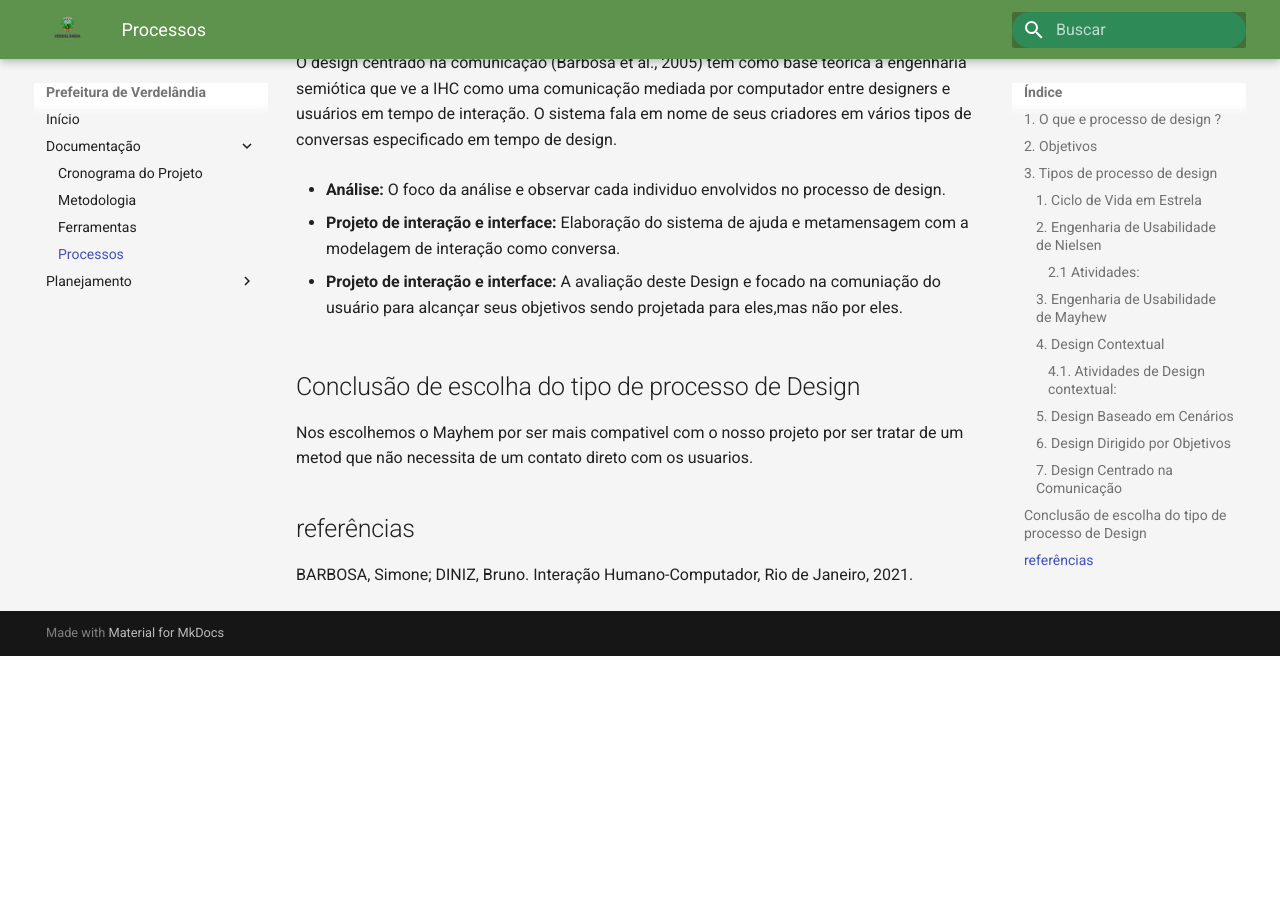
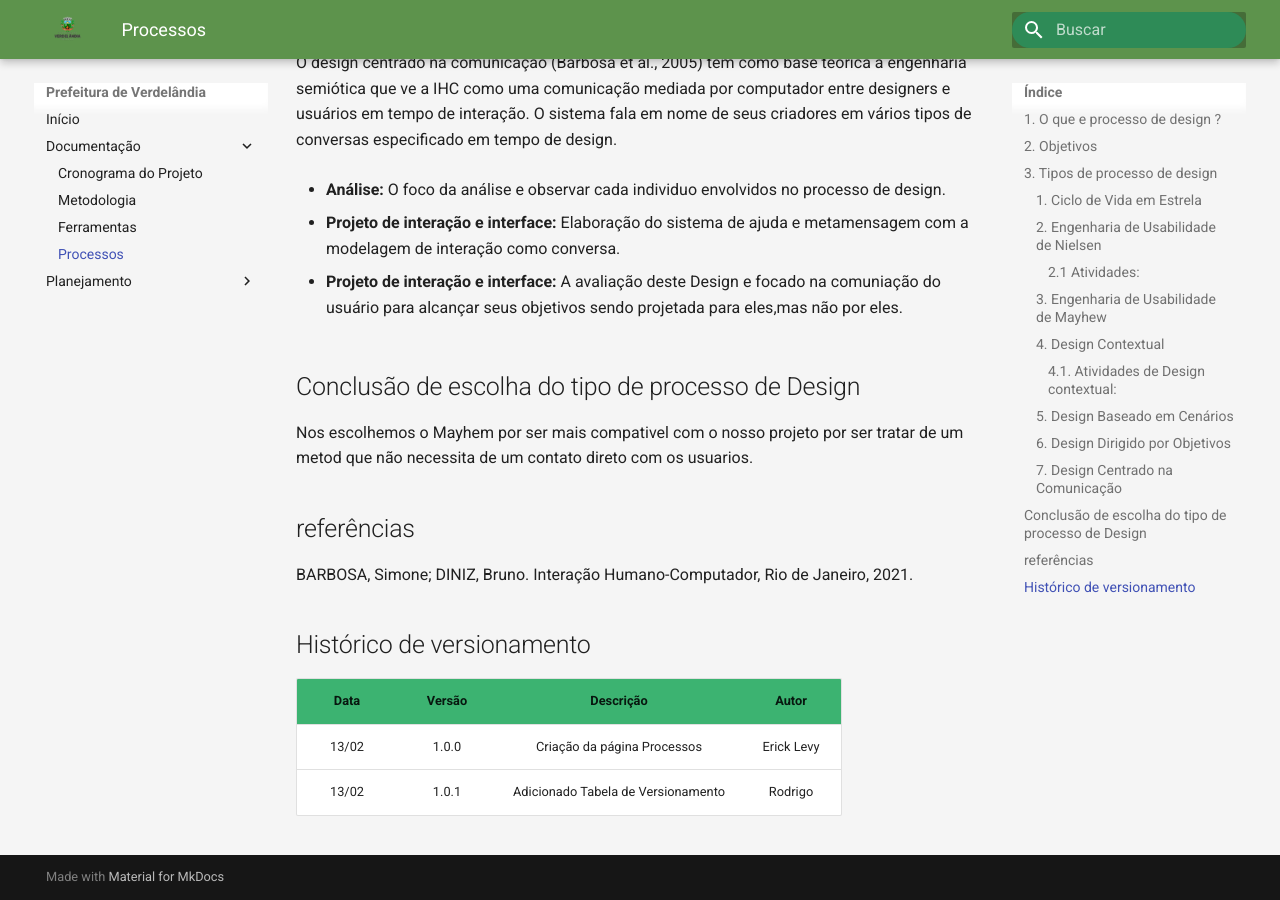
Before and after one commit to valdersonjr/2021.2-Prefeitura-Verdelandia, an MkDocs documentation site: the page built from docs/documentos/Processos.md, in a window 1280 px wide and 900 px high, scrolled down 3173 px. Built offline with MkDocs 1.6.1 and Material for MkDocs 9.7.7, drawn with Linux system fonts in a browser that asks for light colours; before the commit the page ends 3829 px from its top, so only the background shows below that.

Commit message:
:memo: Adicionado historico versionamento em processos

```diff
--- a/docs/documentos/Processos.md
+++ b/docs/documentos/Processos.md
@@ -98,3 +98,10 @@ Nos escolhemos o Mayhem por ser mais compativel com o nosso projeto por ser trat
 ## referências
 
 BARBOSA, Simone; DINIZ, Bruno. Interação Humano-Computador, Rio de Janeiro, 2021.
+
+## Histórico de versionamento
+
+| Data  | Versão | Descrição | Autor |
+| :--:  | :----: | :-------: | :---: |
+| 13/02 | 1.0.0  | Criação da página Processos | Erick Levy |
+| 13/02 | 1.0.1  | Adicionado Tabela de Versionamento | Rodrigo |
```
